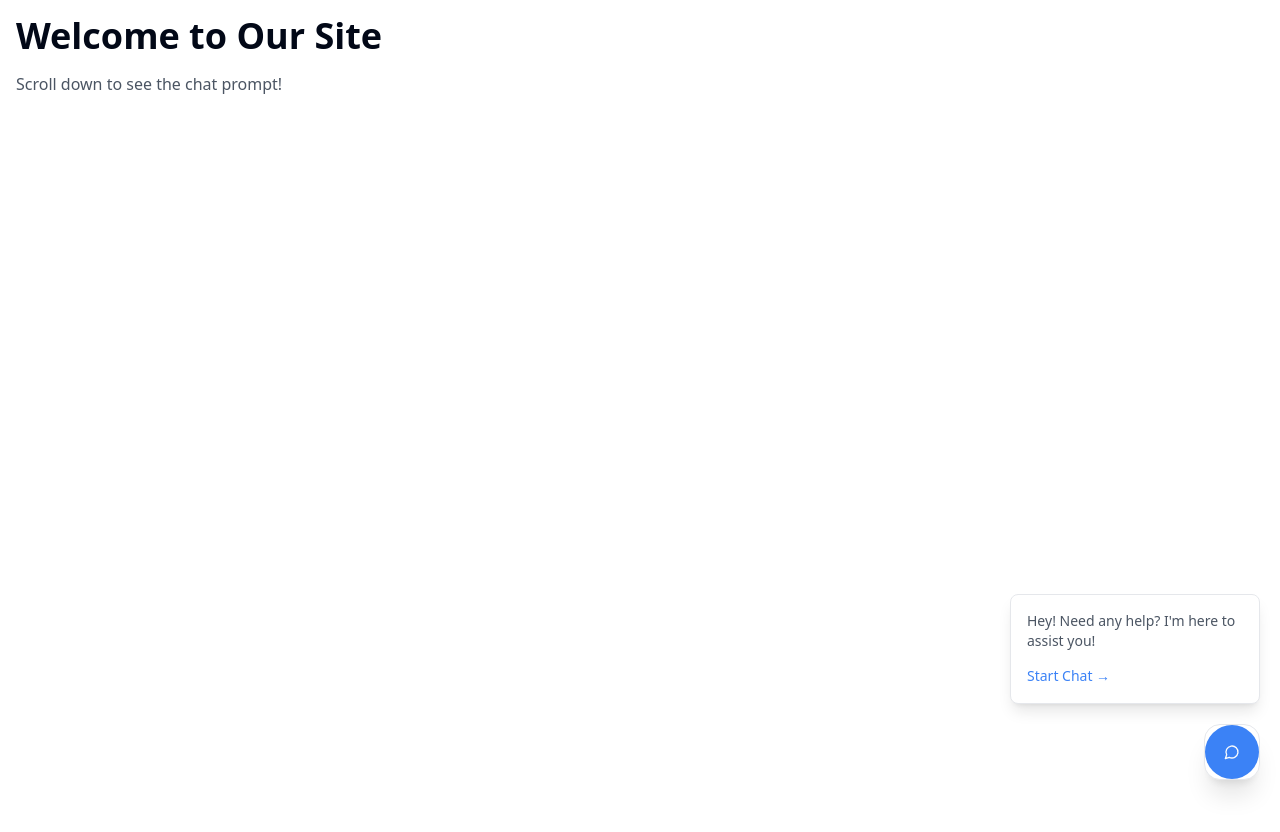
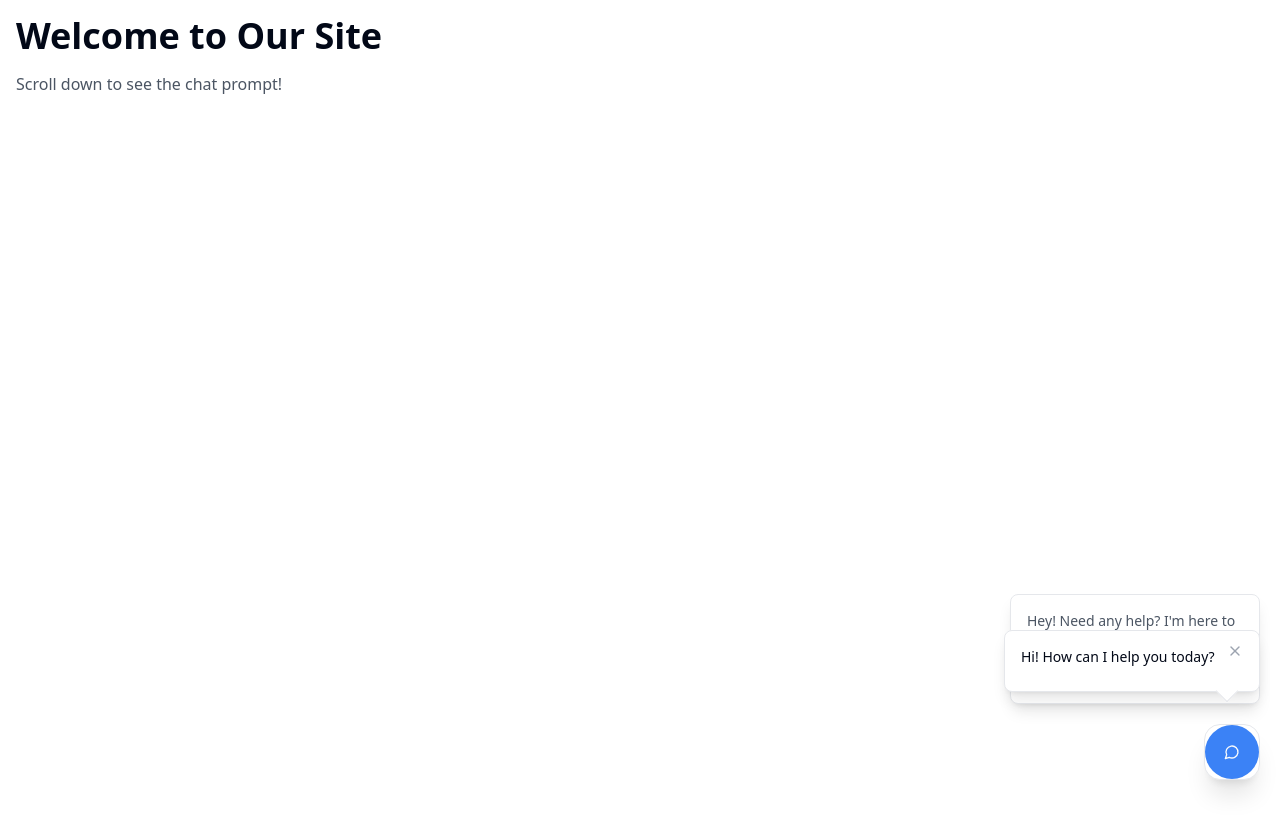
Before and after one commit to TTGMAN/chat-assistant, a React (Vite) app: page / in a window 1280 px wide. Shown: the top 832 px of the page. Built offline with nearby package versions, Linux system fonts and the light colour scheme.

Commit message:
Implement scroll prompt behavior
Update the ScrollPrompt component to appear after scrolling 50% of the screen's width. Add functionality to allow users to dismiss the prompt by pressing the 'X' button.
[skip gpt_engineer]

```diff
--- a/src/components/ChatWidget.tsx
+++ b/src/components/ChatWidget.tsx
@@ -12,7 +12,7 @@ interface Message {
 
 export const ChatWidget = () => {
   const [isOpen, setIsOpen] = useState(false);
-  const [showGreeting, setShowGreeting] = useState(true);
+  const [showGreeting, setShowGreeting] = useState(false);
   const [messages, setMessages] = useState<Message[]>([
     { text: "Hi! How can I help you today?", isBot: true },
   ]);
@@ -28,13 +28,19 @@ export const ChatWidget = () => {
   }, [messages]);
 
   useEffect(() => {
-    // Hide greeting after 5 seconds
-    const timer = setTimeout(() => {
-      setShowGreeting(false);
-    }, 5000);
+    const handleScroll = () => {
+      const scrollPosition = window.scrollY;
+      const windowWidth = window.innerWidth;
+      const scrollThreshold = windowWidth * 0.5; // 50% of screen width
 
-    return () => clearTimeout(timer);
-  }, []);
+      if (scrollPosition > scrollThreshold && !showGreeting && !isOpen) {
+        setShowGreeting(true);
+      }
+    };
+
+    window.addEventListener("scroll", handleScroll);
+    return () => window.removeEventListener("scroll", handleScroll);
+  }, [showGreeting, isOpen]);
 
   const handleSend = () => {
     if (!input.trim()) return;
@@ -63,7 +69,15 @@ export const ChatWidget = () => {
         {/* Initial Greeting Message */}
         {showGreeting && !isOpen && (
           <div className="absolute bottom-20 right-0 bg-white p-4 rounded-lg shadow-lg border border-gray-200 mb-2 w-64">
-            <p className="text-sm">Hi! How can I help you today?</p>
+            <div className="flex justify-between items-start mb-2">
+              <p className="text-sm">Hi! How can I help you today?</p>
+              <button
+                onClick={() => setShowGreeting(false)}
+                className="text-gray-400 hover:text-gray-600 -mt-1"
+              >
+                <X className="h-4 w-4" />
+              </button>
+            </div>
             <div className="absolute -bottom-2 right-6 w-4 h-4 bg-white transform rotate-45 border-r border-b border-gray-200"></div>
           </div>
         )}
```
